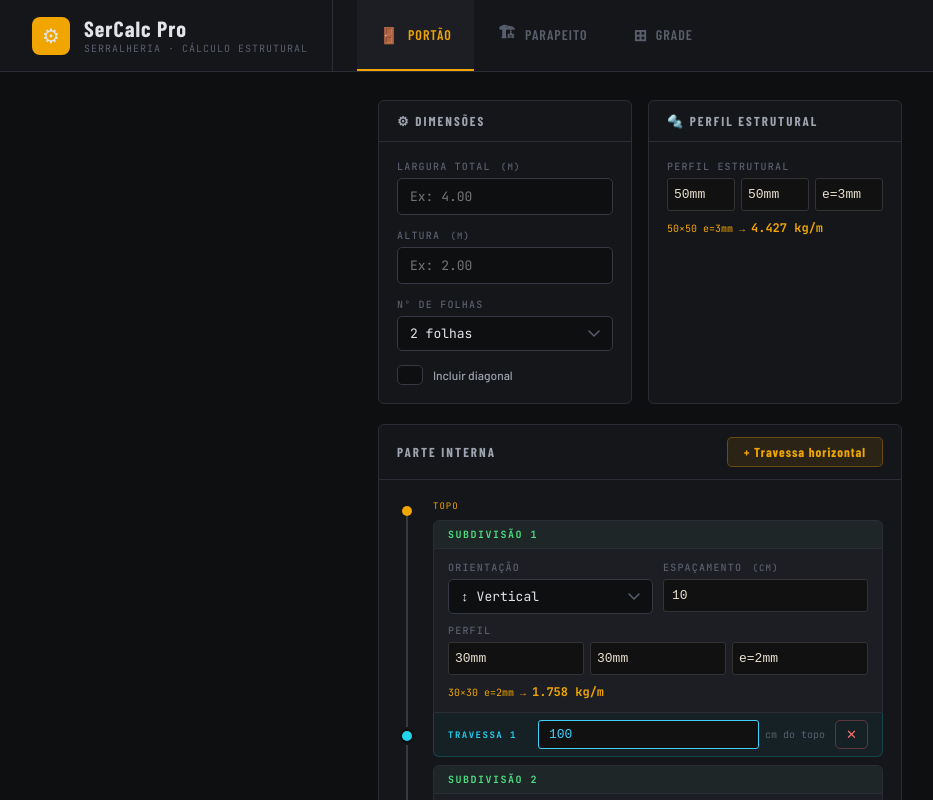
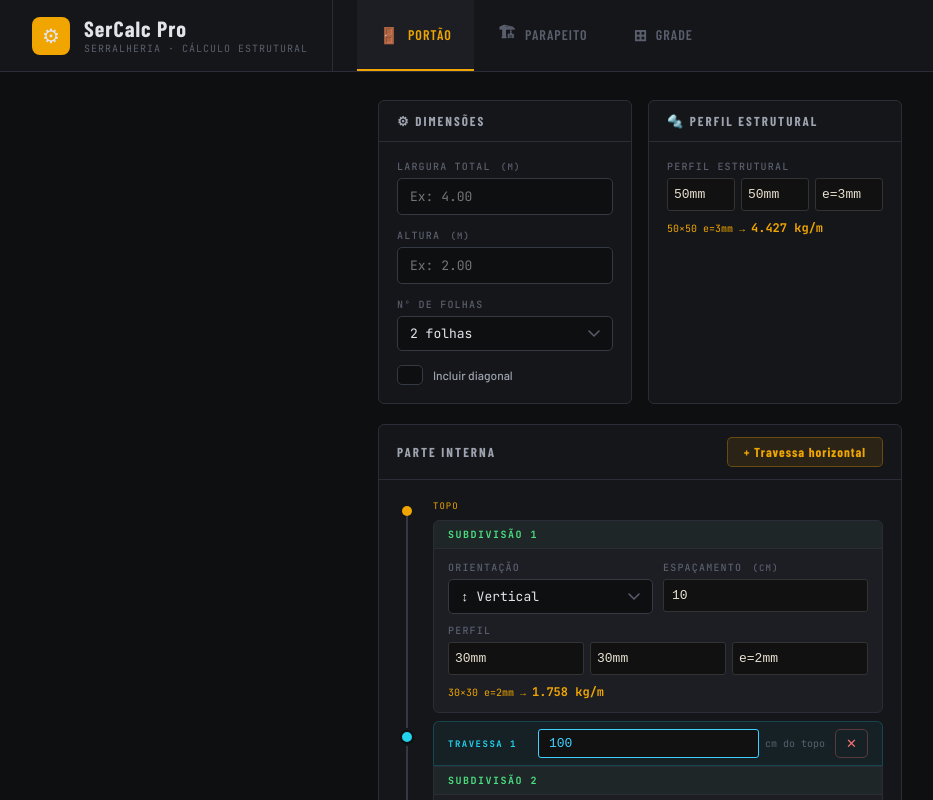
Before and after one commit to RickyMoreira/serralheria2, a React (Create React App) app: page / in a window 1280 px wide. Both pictures are taken after a click on the button "+ Travessa horizontal". Shown: the top 800 px of the page, without its empty margins (0-933 px from the left). Built offline with nearby package versions, Linux system fonts and the light colour scheme; a web font is replaced by a local one.

Commit message:
travessa no topo da subdivisao seguinte

```diff
--- a/src/App.js
+++ b/src/App.js
@@ -984,15 +984,44 @@
               const altRegiao = altNum > 0 ? (limites[ri+1] - limites[ri]).toFixed(0) : null;
               const hasTrav = ri < form.travHoriz.length;
               const temSubdivisao = form.travHoriz.length > 0;
+              const travAcima = ri > 0 ? form.travHoriz[ri-1] : null; // travessa que está acima desta subdivisão
               return (
                 <div key={reg.id}>
+                  {/* Travessa NO TOPO desta subdivisão (exceto a primeira) */}
+                  {temSubdivisao && ri > 0 && travAcima && (
+                    <div style={{
+                      display:"flex",alignItems:"center",gap:10,
+                      padding:"7px 14px",
+                      background:"rgba(34,211,238,0.06)",
+                      border:"1px solid rgba(34,211,238,0.2)",
+                      borderRadius:"6px 6px 0 0",
+                      marginBottom:0,
+                    }}>
+                      <span style={{fontFamily:"'JetBrains Mono',monospace",fontSize:9,color:"var(--cyan)",fontWeight:700,letterSpacing:1.5,textTransform:"uppercase",whiteSpace:"nowrap",minWidth:80}}>
+                        Travessa {ri}
+                      </span>
+                      <div style={{display:"flex",alignItems:"center",gap:6,flex:1}}>
+                        <TravessaPosInput
+                          value={travAcima.pos || ""}
+                          max={altNum*100-1}
+                          onChange={val => setTravPos(ri-1, val)}
+                        />
+                        <span style={{fontFamily:"'JetBrains Mono',monospace",fontSize:10,color:"var(--text3)",whiteSpace:"nowrap"}}>cm do topo</span>
+                      </div>
+                      <button onClick={()=>removeTravH(ri-1)} className="btn-remove" title="Remover">✕</button>
+                    </div>
+                  )}
+
+                  {/* Bloco da subdivisão */}
                   <div style={{
                     background:"var(--bg3)",
                     border:"1px solid var(--border)",
-                    borderRadius:6,
-                    borderBottomLeftRadius: hasTrav ? 0 : 6,
-                    borderBottomRightRadius: hasTrav ? 0 : 6,
+                    borderTopLeftRadius: (temSubdivisao && ri > 0) ? 0 : 6,
+                    borderTopRightRadius: (temSubdivisao && ri > 0) ? 0 : 6,
+                    borderBottomLeftRadius: 6,
+                    borderBottomRightRadius: 6,
                     overflow:"hidden",
+                    marginBottom: hasTrav ? 8 : 0,
                   }}>
                     {/* Cabeçalho — só mostra quando há subdivisões */}
                     {temSubdivisao && (
@@ -1030,32 +1059,6 @@
                       <PerfilEstSelector A={reg.preA} B={reg.preB} e={reg.preE} onChange={(A,B,esp)=>setRegiaoPre(ri,A,B,esp)} label="Perfil" />
                     </div>
                   </div>
-
-                  {/* Travessa */}
-                  {hasTrav && (
-                    <div style={{
-                      display:"flex",alignItems:"center",gap:10,
-                      padding:"7px 14px",
-                      background:"rgba(34,211,238,0.06)",
-                      border:"1px solid rgba(34,211,238,0.2)",
-                      borderTop:"none",
-                      borderRadius:"0 0 6px 6px",
-                      marginBottom:8,
-                    }}>
-                      <span style={{fontFamily:"'JetBrains Mono',monospace",fontSize:9,color:"var(--cyan)",fontWeight:700,letterSpacing:1.5,textTransform:"uppercase",whiteSpace:"nowrap",minWidth:80}}>
-                        Travessa {ri+1}
-                      </span>
-                      <div style={{display:"flex",alignItems:"center",gap:6,flex:1}}>
-                        <TravessaPosInput
-                          value={form.travHoriz[ri]?.pos || ""}
-                          max={altNum*100-1}
-                          onChange={val => setTravPos(ri, val)}
-                        />
-                        <span style={{fontFamily:"'JetBrains Mono',monospace",fontSize:10,color:"var(--text3)",whiteSpace:"nowrap"}}>cm do topo</span>
-                      </div>
-                      <button onClick={()=>removeTravH(ri)} className="btn-remove" title="Remover">✕</button>
-                    </div>
-                  )}
                 </div>
               );
             })}
```
